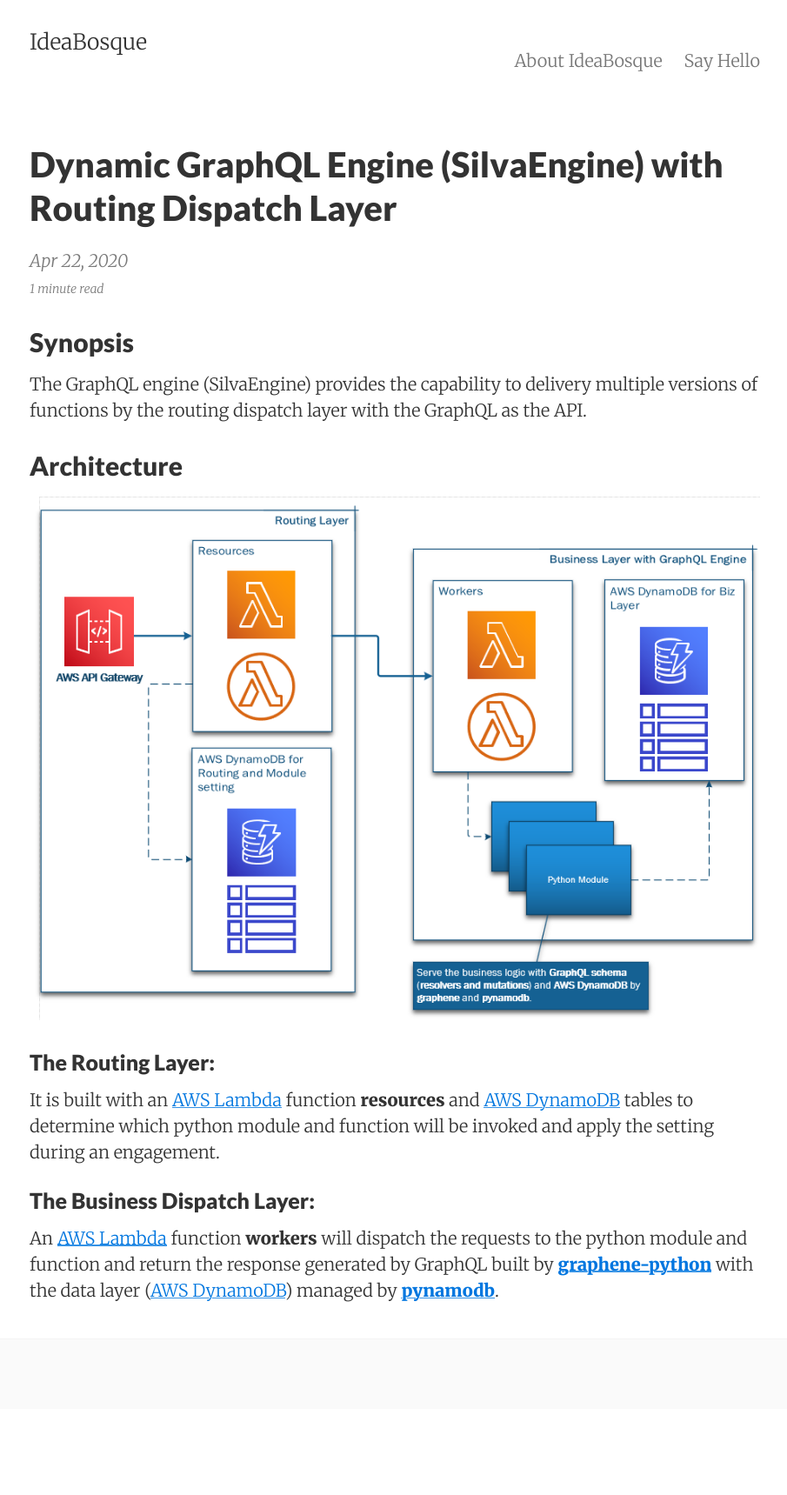
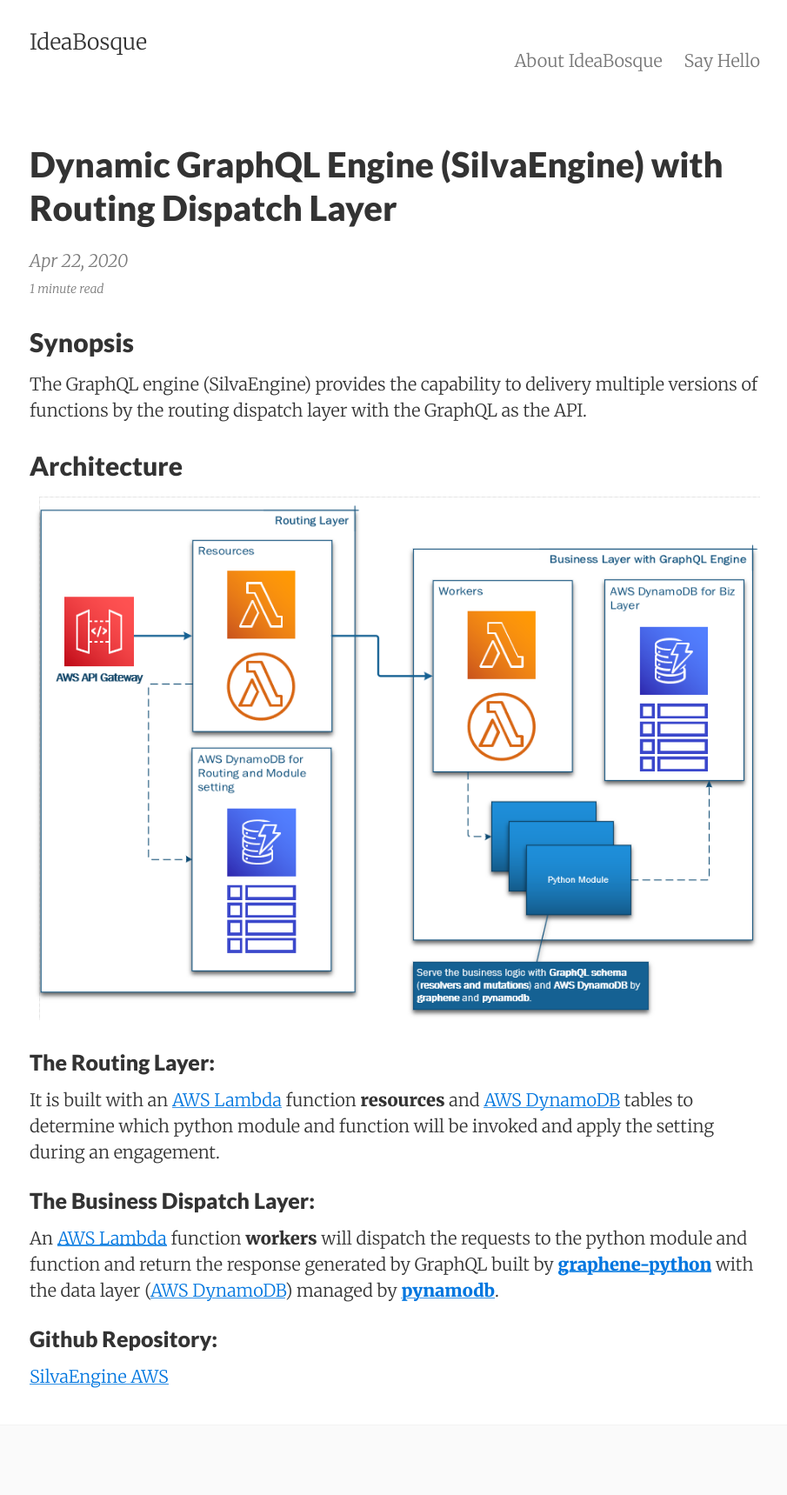
Before and after one commit to ideabosque/ideabosque.github.io, a Jekyll site: the page built from _posts/2020-04-22-Dynamic-GraphQL-Engine-with-Routing-Dispatch.md, in a window 1280 px wide. Shown: the whole page at 87% size, without its empty margins (186-1091 px from the left). Built offline with Jekyll 4.4.1, drawn with Linux system fonts in a browser that asks for light colours; comment, search, counter and statistics services are not loaded; before the commit the page ends 1620 px from its top, so only the background shows below that.

Commit message:
Updated with github link.

```diff
--- a/_posts/2020-04-22-Dynamic-GraphQL-Engine-with-Routing-Dispatch.md
+++ b/_posts/2020-04-22-Dynamic-GraphQL-Engine-with-Routing-Dispatch.md
@@ -17,3 +17,6 @@ It is built with an [AWS Lambda](https://aws.amazon.com/lambda/) function **reso
 
 ### The Business Dispatch Layer:
 An [AWS Lambda](https://aws.amazon.com/lambda/) function **workers** will dispatch the requests to the python module and function and return the response generated by GraphQL built by [**graphene-python**](https://graphene-python.org/) with the data layer ([AWS DynamoDB](https://aws.amazon.com/dynamodb/)) managed by [**pynamodb**](https://pynamodb.readthedocs.io).
+
+### Github Repository:
+[SilvaEngine AWS](https://github.com/ideabosque/silvaengine_aws)
```
